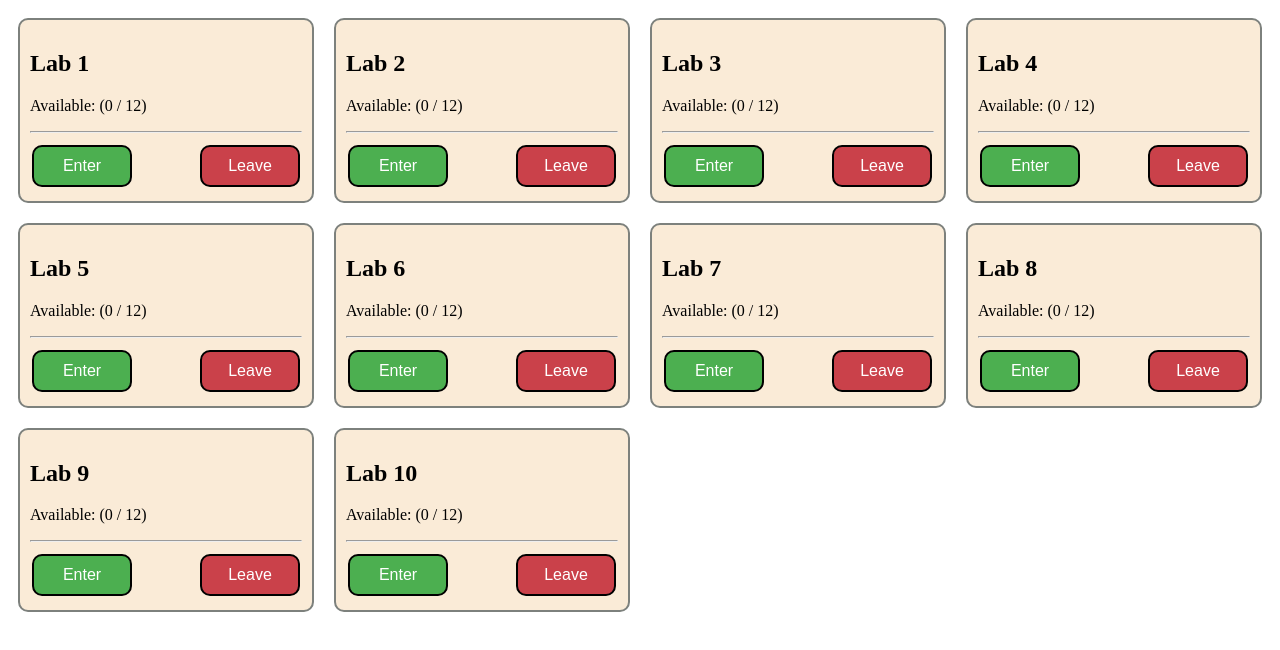
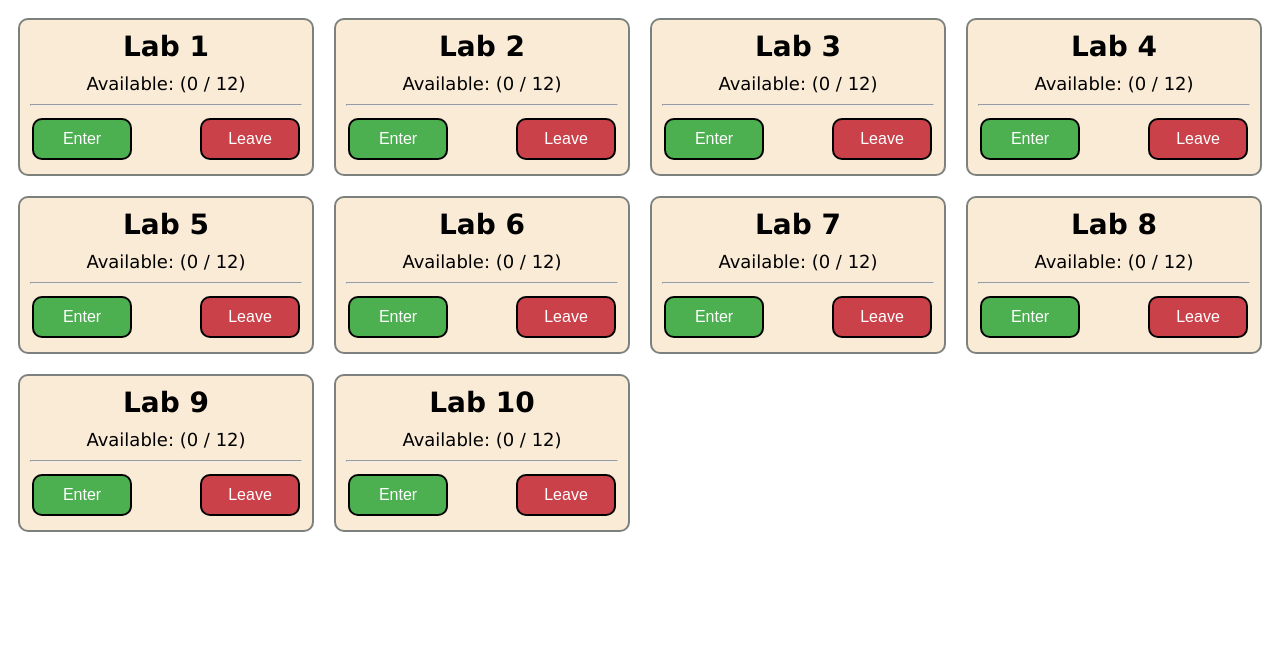
Before and after one commit to jasonthehung/lab-booking-system, a website: page index.html in a window 1280 px wide. Drawn offline with Linux system fonts and the light colour scheme.

Commit message:
Add h2 and p styles

```diff
--- a/index.html
+++ b/index.html
@@ -6,6 +6,7 @@
     <title>LAB System</title>
     <link rel="stylesheet" href="styles/lab-grid.css" />
     <link rel="stylesheet" href="styles/lab.css" />
+    <link rel="stylesheet" href="styles/body.css" />
   </head>
   <body>
     <section class="labs-grid js-labs-grid">
--- /dev/null
+++ b/styles/body.css
@@ -0,0 +1,17 @@
+h2 {
+  font-size: 28px;
+  font-family: "Lucida Sans", "Lucida Sans Regular", "Lucida Grande",
+    "Lucida Sans Unicode", Geneva, Verdana, sans-serif;
+  padding: 0px;
+  margin: 0px;
+  text-align: center;
+}
+
+p {
+  font-size: 18px;
+  font-family: "Lucida Sans", "Lucida Sans Regular", "Lucida Grande",
+    "Lucida Sans Unicode", Geneva, Verdana, sans-serif;
+  padding: 0px;
+  margin: 10px;
+  text-align: center;
+}
```
